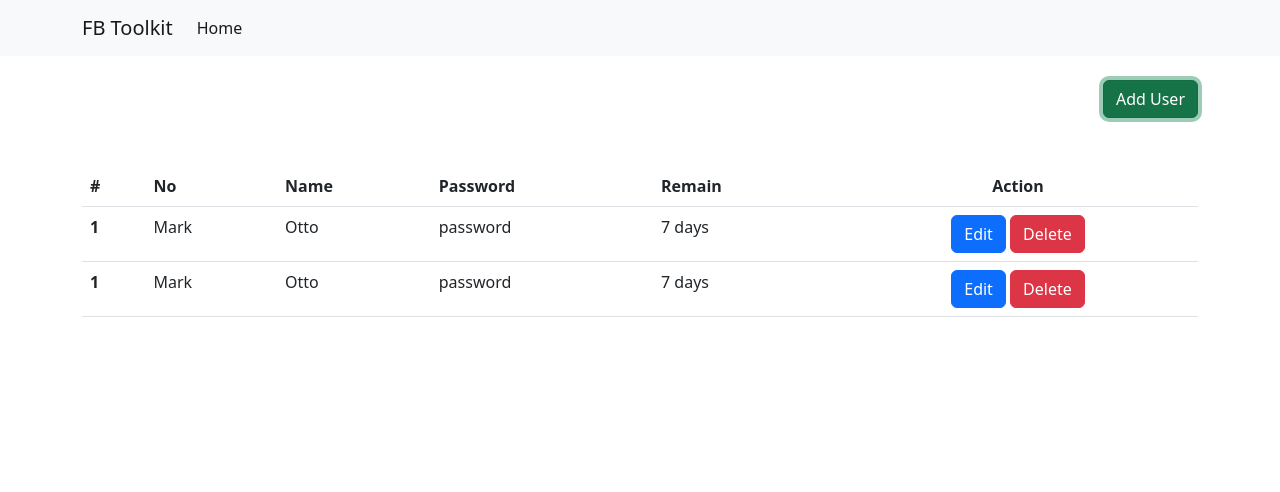
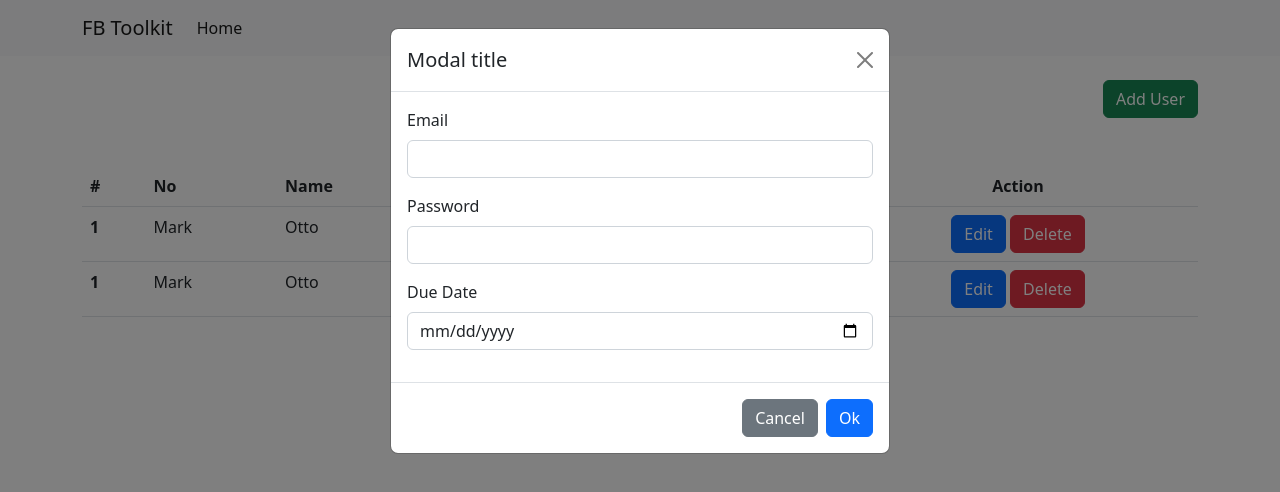
Before and after one commit to amm834/mcy-fb-toolkit-ui, a plain HTML site: page index.html in a window 1280 px wide. Both pictures are taken after a click on the button "Add User". Drawn offline with Linux system fonts and the light colour scheme.

Commit message:
Create modal done

```diff
--- a/index.html
+++ b/index.html
@@ -28,8 +28,45 @@
 <main>
     <section class="container">
         <div class="text-end">
-            <button class="btn btn-success mt-4">Add User</button>
+            <button class="btn btn-success mt-4" data-bs-toggle="modal" data-bs-target="#createModal">Add User</button>
         </div>
+
+        <!-- Create Modal Start -->
+        <div class="modal fade" id="createModal" data-bs-backdrop="static" data-bs-keyboard="false" tabindex="-1"
+             aria-labelledby="staticBackdropLabel" aria-hidden="true">
+            <div class="modal-dialog">
+                <div class="modal-content">
+                    <div class="modal-header">
+                        <h5 class="modal-title" id="staticBackdropLabel">Modal title</h5>
+                        <button type="button" class="btn-close" data-bs-dismiss="modal" aria-label="Close"></button>
+                    </div>
+                    <form action="">
+                        <div class="modal-body">
+                            <div class="mb-3">
+                                <label for="exampleFormControlInput1" class="form-label">Email</label>
+                                <input type="email" class="form-control" id="exampleFormControlInput1"
+                                >
+                            </div>
+                            <div class="mb-3">
+                                <label for="exampleFormControlInput2" class="form-label">Password</label>
+                                <input type="password" class="form-control" id="exampleFormControlInput2"
+                                >
+                            </div>
+                            <div class="mb-3">
+                                <label for="exampleFormControlInput3" class="form-label">Due Date</label>
+                                <input type="date" class="form-control" id="exampleFormControlInput3"
+                                >
+                            </div>
+                        </div>
+                        <div class="modal-footer">
+                            <button type="button" class="btn btn-secondary" data-bs-dismiss="modal">Cancel</button>
+                            <button type="submit" class="btn btn-primary">Ok</button>
+                        </div>
+                    </form>
+                </div>
+            </div>
+        </div>
+        <!--        Create Modal End -->
         <table class="table mt-5">
             <thead>
             <tr>
```
